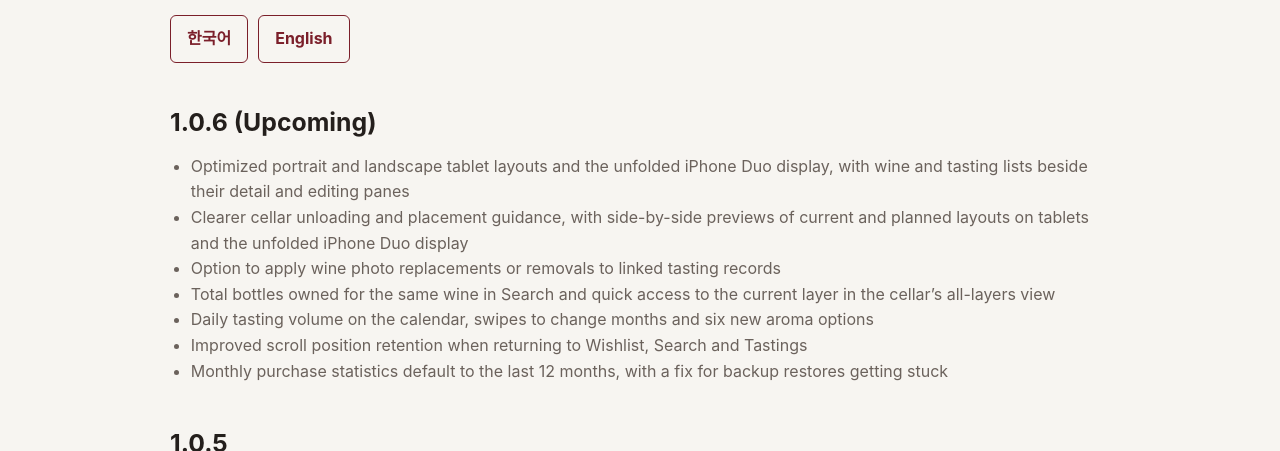
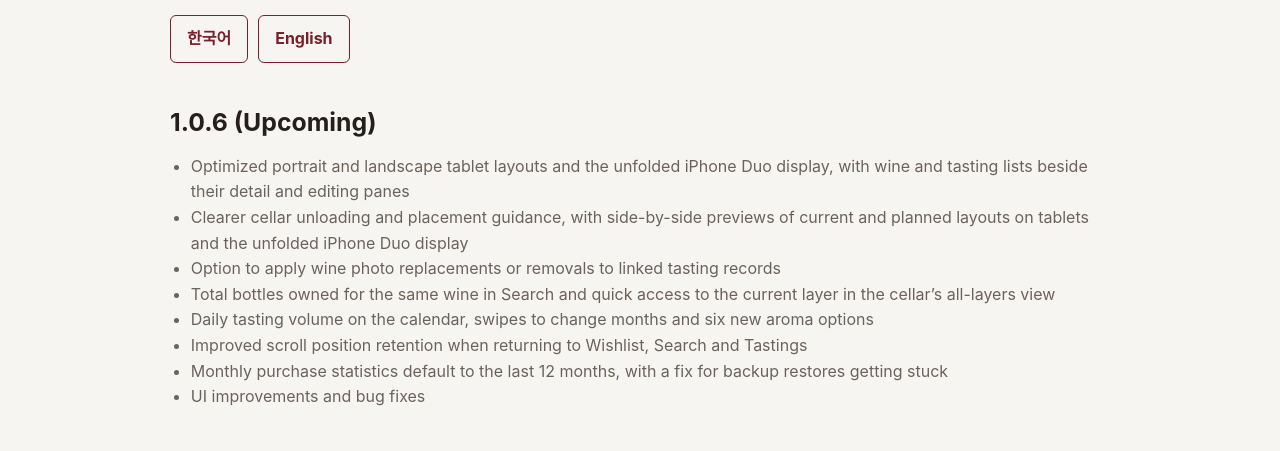
Before and after one commit to olwineservice/olwineservice.github.io, a plain HTML site: page release-notes-en.html in a window 1280 px wide. Shown: the part 264-715 px from the top of the page. Drawn offline with Linux system fonts and the light colour scheme.

Commit message:
Close 1.0.6 release notes with UI improvements and fixes

```diff
--- a/release-notes-en.html
+++ b/release-notes-en.html
@@ -42,6 +42,7 @@
           <li>Daily tasting volume on the calendar, swipes to change months and six new aroma options</li>
           <li>Improved scroll position retention when returning to Wishlist, Search and Tastings</li>
           <li>Monthly purchase statistics default to the last 12 months, with a fix for backup restores getting stuck</li>
+          <li>UI improvements and bug fixes</li>
         </ul>
       </section>
 
```
Also changed, not shown: release-notes.html (+1 -0 lines).
